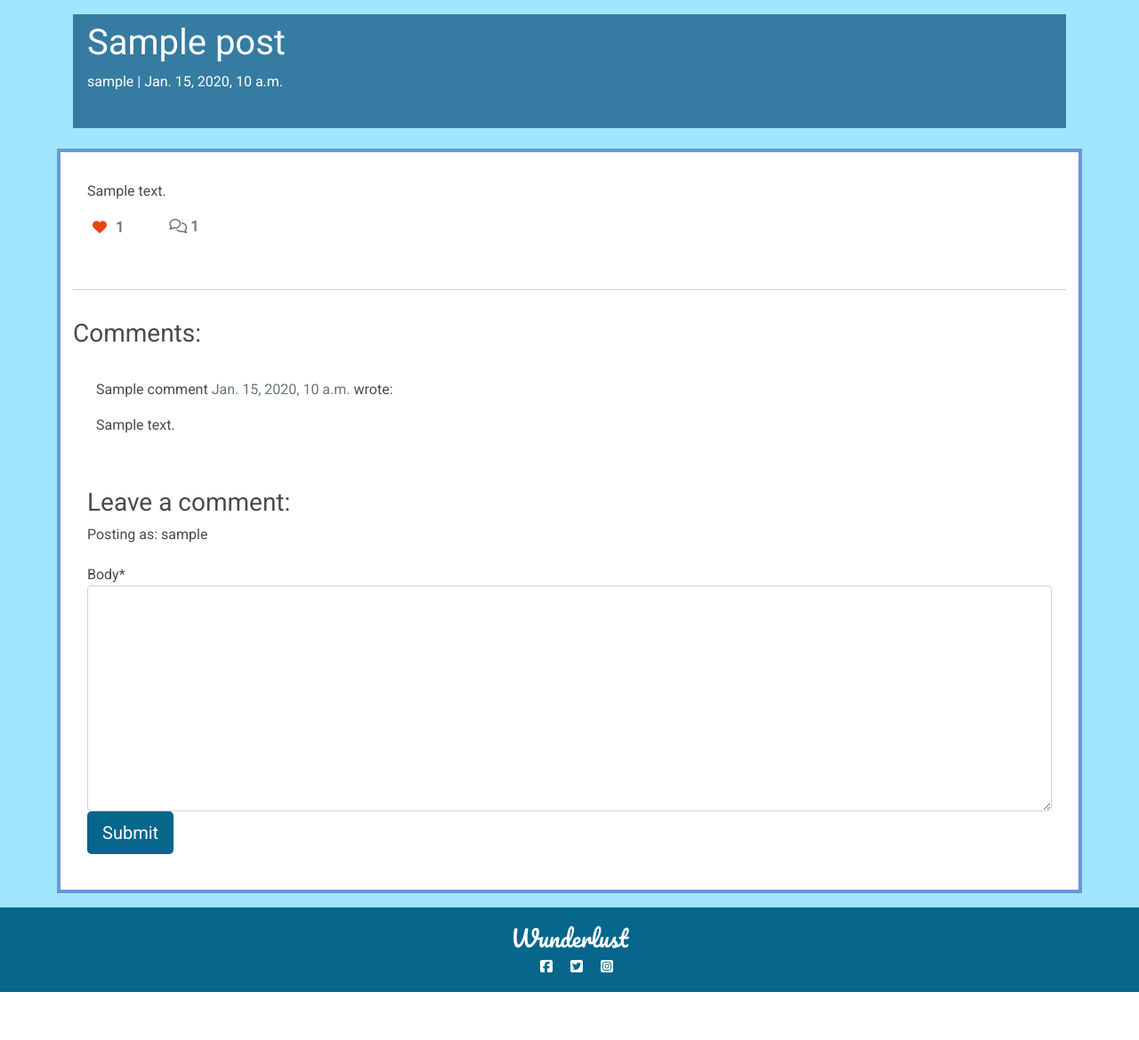
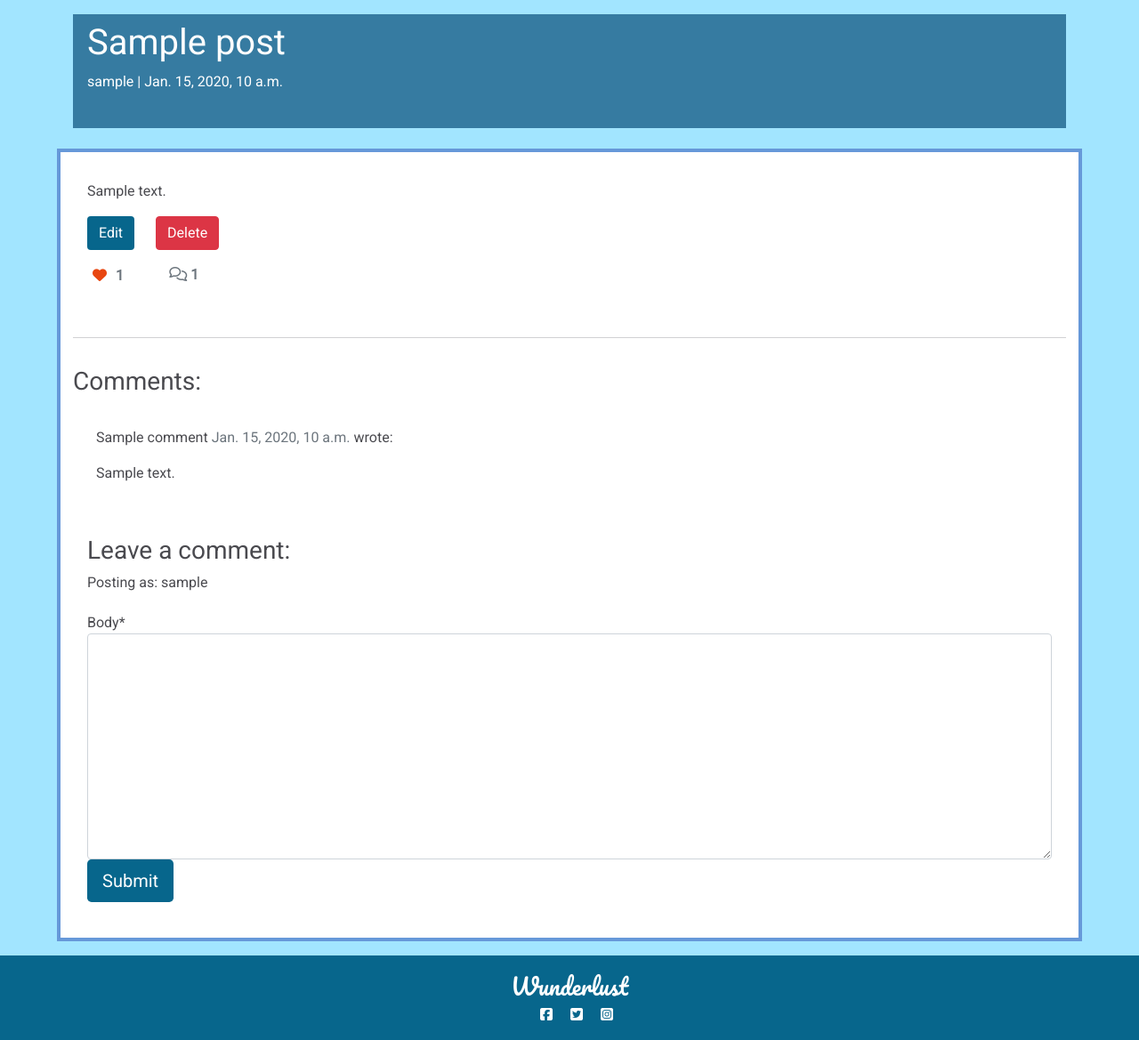
Before and after one commit to Lucy-Glanville-Brown/travel-blog, a Django app: a page that uses templates/post_detail.html in a window 1280 px wide. Shown: the part 69-1238 px from the top of the page at 89% size. Before the commit the page ends 1184 px from the top, so only its background shows below. Run offline with Django 4.2, Linux system fonts and the light colour scheme; a user stored in the database is signed in; tables that the repository leaves empty hold one stand-in row (values such as "Sample post"); some libraries are stand-ins or nearby versions.

Commit message:
Add buttons for user to edit/delete post if they are the author of the post

```diff
--- a/templates/post_detail.html
+++ b/templates/post_detail.html
@@ -34,6 +34,15 @@
                     <p class="card-text ">
                         {{ post.content | safe }}
                     </p>
+                    <!-- The Edit and Delete buttons will show if the user is the author of the post-->
+                    {% if user.id == post.author.id %}
+                        <div class="row mt-3 mb-3">
+                            <div class="d-grid gap-4 d-md-flex">
+                                <a class="btn btn-signup right" href="{% url 'post-update' post.slug %}" role="button">Edit</a>
+                                <a class="btn btn-danger right" href="{% url 'post-delete' post.slug %}" role="button">Delete</a>
+                            </div>
+                        </div>
+                    {% endif %}
                     <div class="row">
                         <div class="col-1">
                             <!-- The number of likes goes before the closing strong tag -->
```
